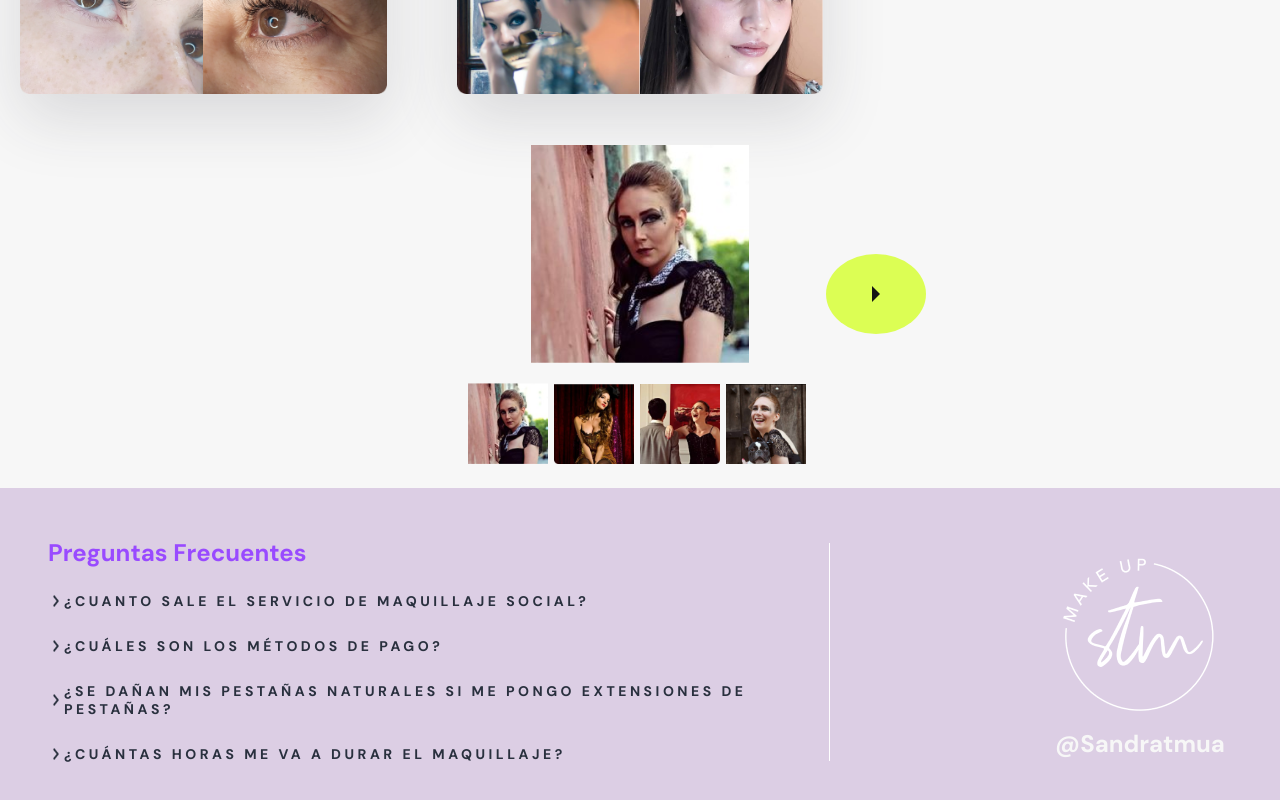
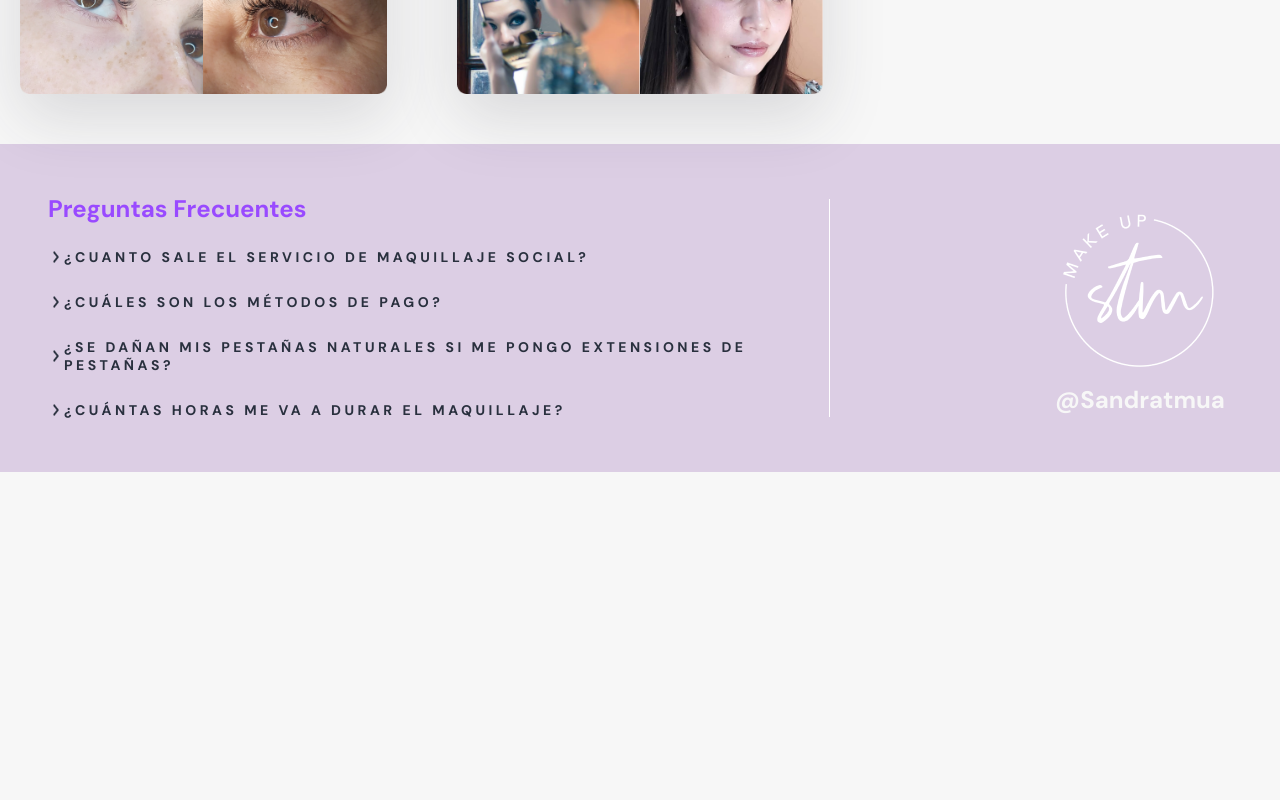
Before and after one commit to gregoriocarranza/Sandramakeup2, a React (Create React App) app: page /portfolio in a window 1280 px wide. Shown: the part 1333-2133 px from the top of the page. After the commit the page ends 1805 px from the top, so only its background shows below. Built offline with nearby package versions, Linux system fonts and the light colour scheme.

Commit message:
listo para pr

```diff
--- a/src/Components/Card/Card.jsx
+++ b/src/Components/Card/Card.jsx
@@ -1,4 +1,5 @@
 import "./index.css";
+import CarrouselZoom from "../../Components/CarrouselZoom/CarrouselZoom.jsx";
 
 import { Fragment, useState } from "react";
 
--- a/src/Components/CarrouselZoom/CarrouselZoom.jsx
+++ b/src/Components/CarrouselZoom/CarrouselZoom.jsx
@@ -7,7 +7,7 @@ import CampañaDeModaPic3 from "../../assets/Portafolios/Preview_campaña_de_mod
 import CampañaDeModaPic4 from "../../assets/Portafolios/Preview_campaña_de_moda/4.png"
 import "./index.css"
 
-function CarrouselZoom() {
+function CarrouselZoom(props) {
   return (
     <Fragment>
         <div className="content-carousel">
--- a/src/Pages/Portafolio/index.jsx
+++ b/src/Pages/Portafolio/index.jsx
@@ -5,7 +5,6 @@ import Titulo from "../../assets/Portafolios/Group_20.png";
 import Footer from "../../Components/Footer/Footer";
 import data from "../../helpers/dataPortafolio";
 import "./index.css";
-import CarrouselZoom from "../../Components/CarrouselZoom/CarrouselZoom.jsx";
 
 function Sobre_mi() {
   //   const [change, setChage] = useState(false);
@@ -33,7 +32,6 @@ function Sobre_mi() {
           ))}
         </div>
       </div>
-      <CarrouselZoom />
       <Footer />
     </Fragment>
   );
```
